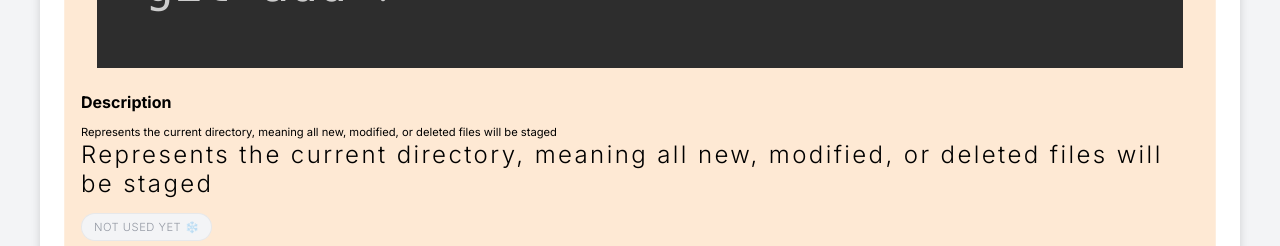
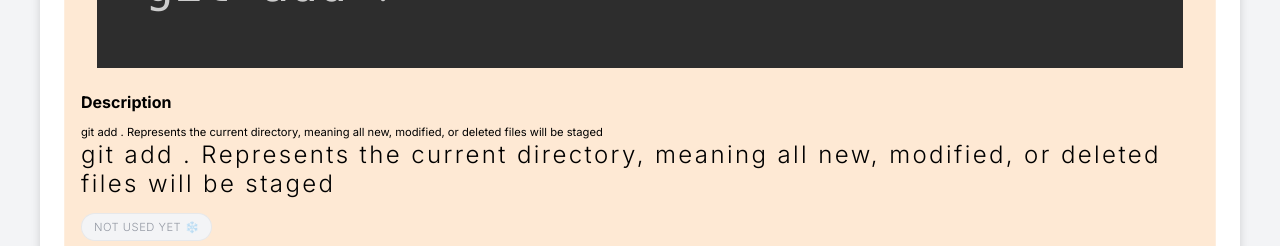
Before and after one commit to erickrod54/git-and-github-workflow, a React (Create React App) app: page / in a window 1280 px wide. Shown: the part 2520-2766 px from the top of the page. Built offline with nearby package versions, Linux system fonts and the light colour scheme.

Commit message:
git-and-github-workflow - version 6.09 - data js - Features: Adding git add . to description

```diff
--- a/src/data.js
+++ b/src/data.js
@@ -1,7 +1,7 @@
-/**git-and-github-workflow  - version 6.08 - data js
+/**git-and-github-workflow  - version 6.09 - data js
  * - Features:
  *
- *     --> Adding 'git add' to description
+ *     --> Adding 'git add .' to description
  *
  * Note: This component will have later the main menu
  * to each pattern and its explanations and use cases
@@ -39,7 +39,7 @@
       id:3,
       category:'git daily use',
       command:'git add .',
-      description:'Represents the current directory, meaning all new, modified, or deleted files will be staged'
+      description:'git add . Represents the current directory, meaning all new, modified, or deleted files will be staged'
     },
     {
       id:4,
```
